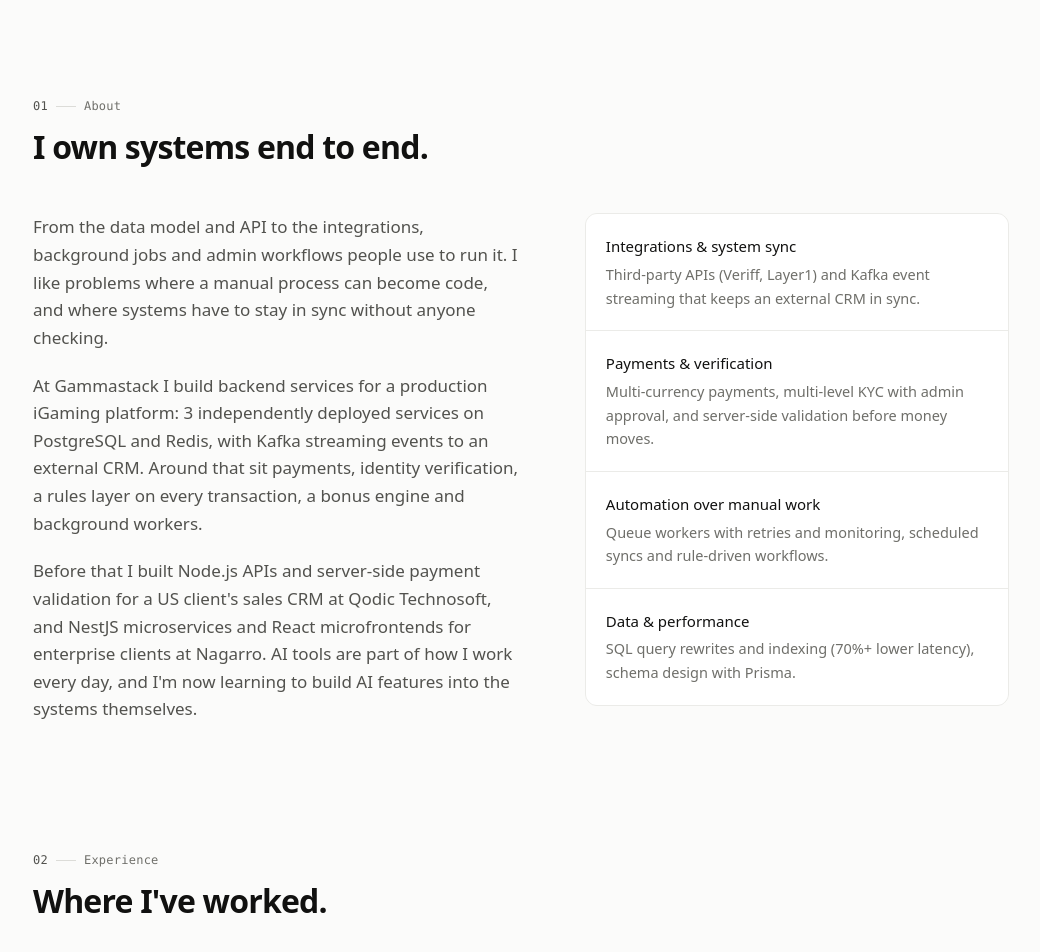
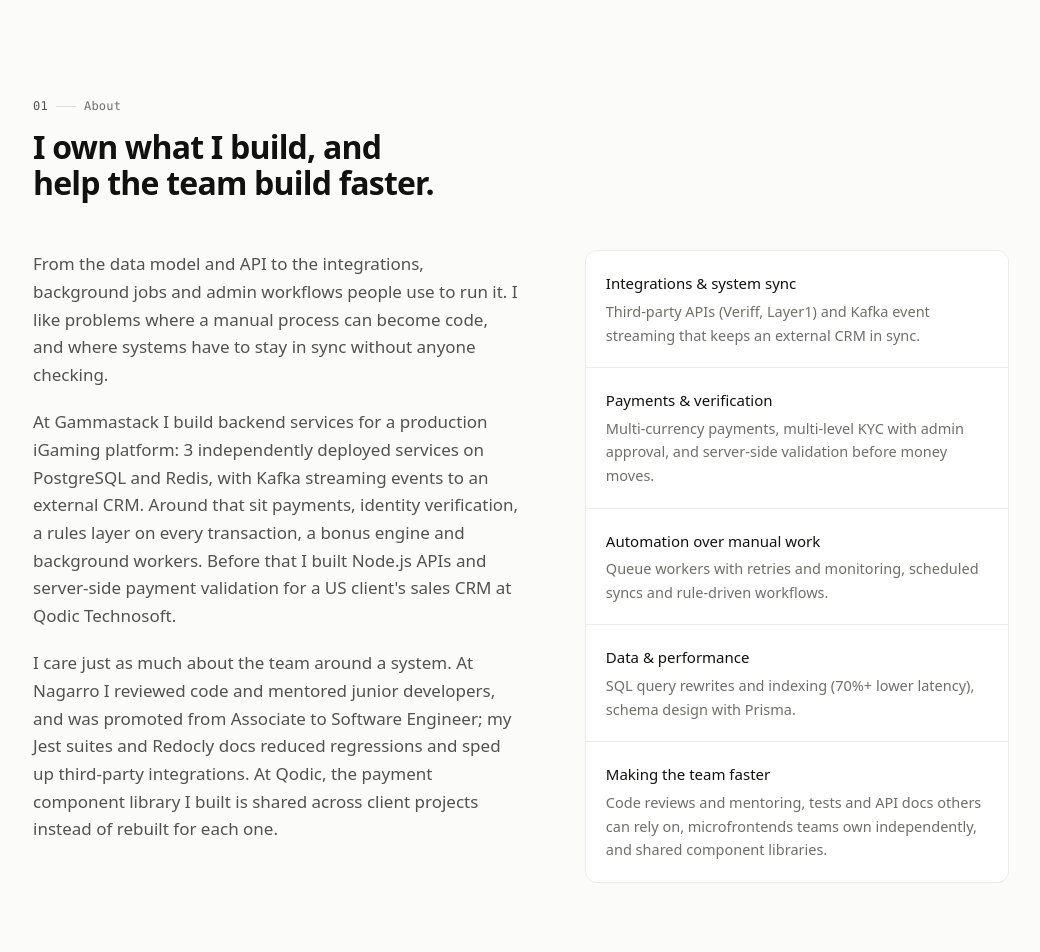
Before and after one commit to ravivarujana/portfolio, a React (Vite) app: page / in a window 1280 px wide. Shown: the part 720-1672 px from the top of the page, without its empty margins (119-1159 px from the left). Built offline with nearby package versions, Linux system fonts and the light colour scheme.

Commit message:
Changes for the portfolio - summary change

```diff
--- a/src/components/About.tsx
+++ b/src/components/About.tsx
@@ -16,7 +16,7 @@ export function About() {
         <Reveal delay={0.08}>
           <ul aria-label="Areas of focus" className={`grid gap-px overflow-hidden rounded-xl border border-line bg-line sm:grid-cols-2 lg:grid-cols-1 ${dimSiblings}`}>
             {about.focus.map((f) => (
-              <li key={f.title} className="bg-surface p-5">
+              <li key={f.title} className="bg-surface p-5 sm:last:odd:col-span-2 lg:last:odd:col-span-1">
                 <h3 className="text-[15px] font-medium">{f.title}</h3>
                 <p className="mt-1 text-[14.5px] leading-relaxed text-ink-3">{f.text}</p>
               </li>
--- a/src/data/portfolio.json
+++ b/src/data/portfolio.json
@@ -69,11 +69,11 @@
     }
   ],
   "about": {
-    "title": "I own systems end to end.",
+    "title": "I own what I build, and help the team build faster.",
     "paragraphs": [
       "From the data model and API to the integrations, background jobs and admin workflows people use to run it. I like problems where a manual process can become code, and where systems have to stay in sync without anyone checking.",
-      "At Gammastack I build backend services for a production iGaming platform: 3 independently deployed services on PostgreSQL and Redis, with Kafka streaming events to an external CRM. Around that sit payments, identity verification, a rules layer on every transaction, a bonus engine and background workers.",
-      "Before that I built Node.js APIs and server-side payment validation for a US client's sales CRM at Qodic Technosoft, and NestJS microservices and React microfrontends for enterprise clients at Nagarro. AI tools are part of how I work every day, and I'm now learning to build AI features into the systems themselves."
+      "At Gammastack I build backend services for a production iGaming platform: 3 independently deployed services on PostgreSQL and Redis, with Kafka streaming events to an external CRM. Around that sit payments, identity verification, a rules layer on every transaction, a bonus engine and background workers. Before that I built Node.js APIs and server-side payment validation for a US client's sales CRM at Qodic Technosoft.",
+      "I care just as much about the team around a system. At Nagarro I reviewed code and mentored junior developers, and was promoted from Associate to Software Engineer; my Jest suites and Redocly docs reduced regressions and sped up third-party integrations. At Qodic, the payment component library I built is shared across client projects instead of rebuilt for each one."
     ],
     "focus": [
       {
@@ -91,6 +91,10 @@
       {
         "title": "Data & performance",
         "text": "SQL query rewrites and indexing (70%+ lower latency), schema design with Prisma."
+      },
+      {
+        "title": "Making the team faster",
+        "text": "Code reviews and mentoring, tests and API docs others can rely on, microfrontends teams own independently, and shared component libraries."
       }
     ]
   },
```
